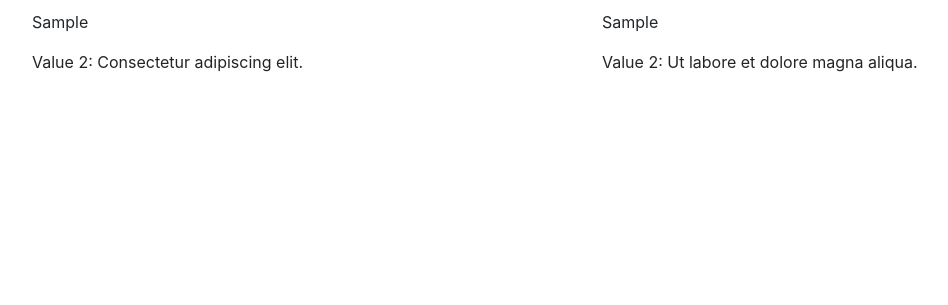
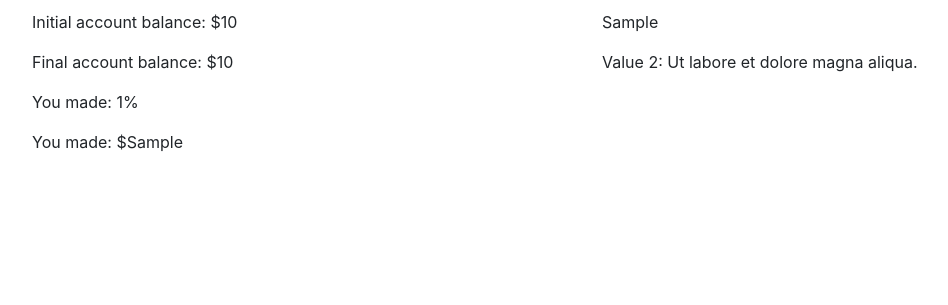
Before and after one commit to vincerediem/websitepythonanywhere, a Python web app: template templates/result.html in a window 1280 px wide. Shown: the part 495-800 px from the top of the page, without its empty margins (53-1001 px from the left). Run offline with Jinja, Linux system fonts and the light colour scheme; the template is opened without the code that fills it: most values are stand-ins (such as "Sample title", 1, 10 or a date in 2020); some libraries are stand-ins or nearby versions.

```diff
--- a/templates/result.html
+++ b/templates/result.html
@@ -1,5 +1,5 @@
 {% extends "base.html" %} {% block title %}Backtest Results{% endblock %}
-{% block content %} <h1>Backtesting Results for {{stock}}:</h1>
+{% block content %} <h1>Backtesting Results for {{stock_list}}:</h1>
 <div class="row">
     <div class="col-lg-12">
       <h2>Graph</h2>
@@ -9,8 +9,18 @@
   <div class="row">
     <div class="col-lg-6">
       <h2>Final Metics:</h2>
-      <p>{{final_metrics}}</p>
-      <p>Value 2: Consectetur adipiscing elit.</p>
+      <p>Initial account balance: ${{ final_metrics.initial_balance }}</p>
+      <p>Final account balance: ${{ final_metrics.final_balance }}</p>
+      <p>You made: {{ final_metrics.profit_percent }}%</p>
+      <p>You made: ${{ final_metrics.profit_absolute }}</p>
+
+      {% for key, value in final_metrics.items() %}
+          {% if key.endswith('final_share_price') %}
+              <p>You have shares worth ${{ value }} at end of period</p>
+          {% elif key.endswith('total_gains_losses') %}
+              <p>Total gains/losses for {{ key.split('_')[0] }}: {{ value }}</p>
+          {% endif %}
+    {% endfor %}
     </div>
     <div class="col-lg-6">
       <h2>Trade Specific Metrics:</h2>
```
Also changed, not shown: views.py (+7 -5 lines).
